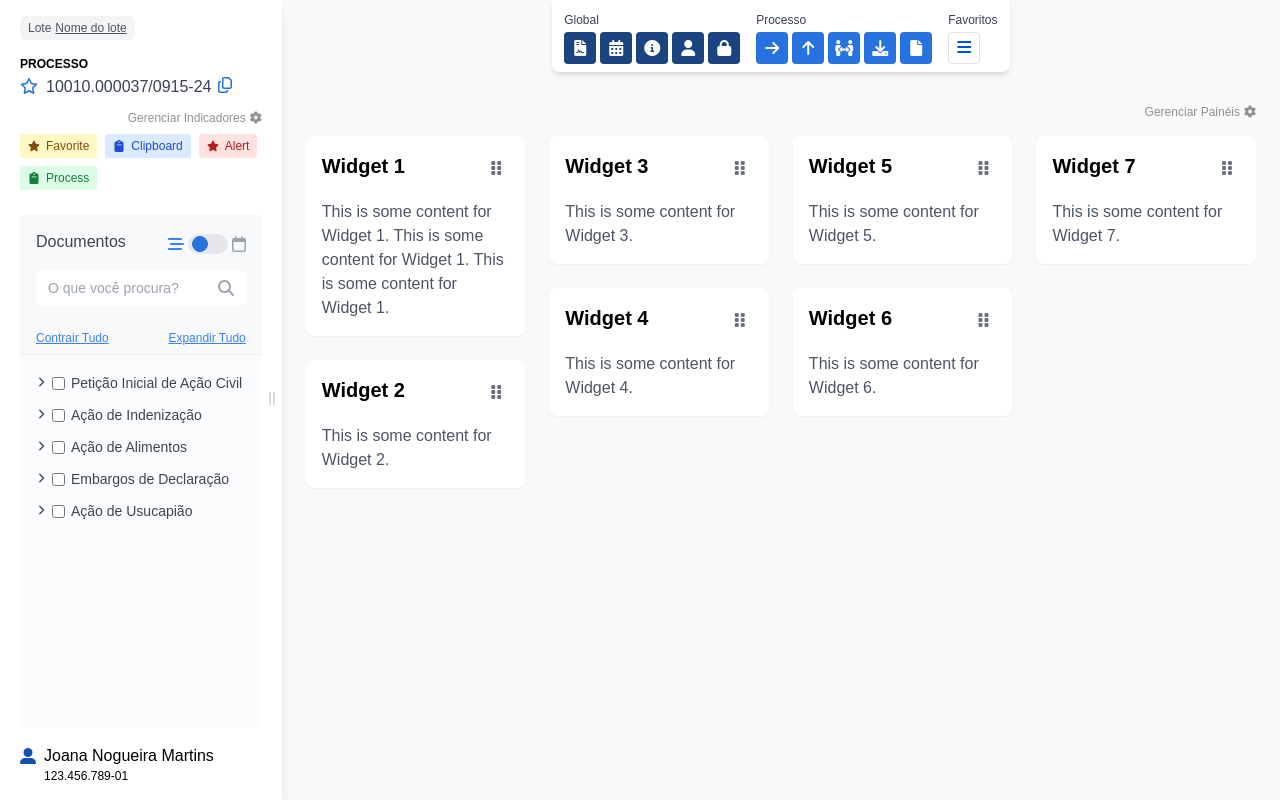
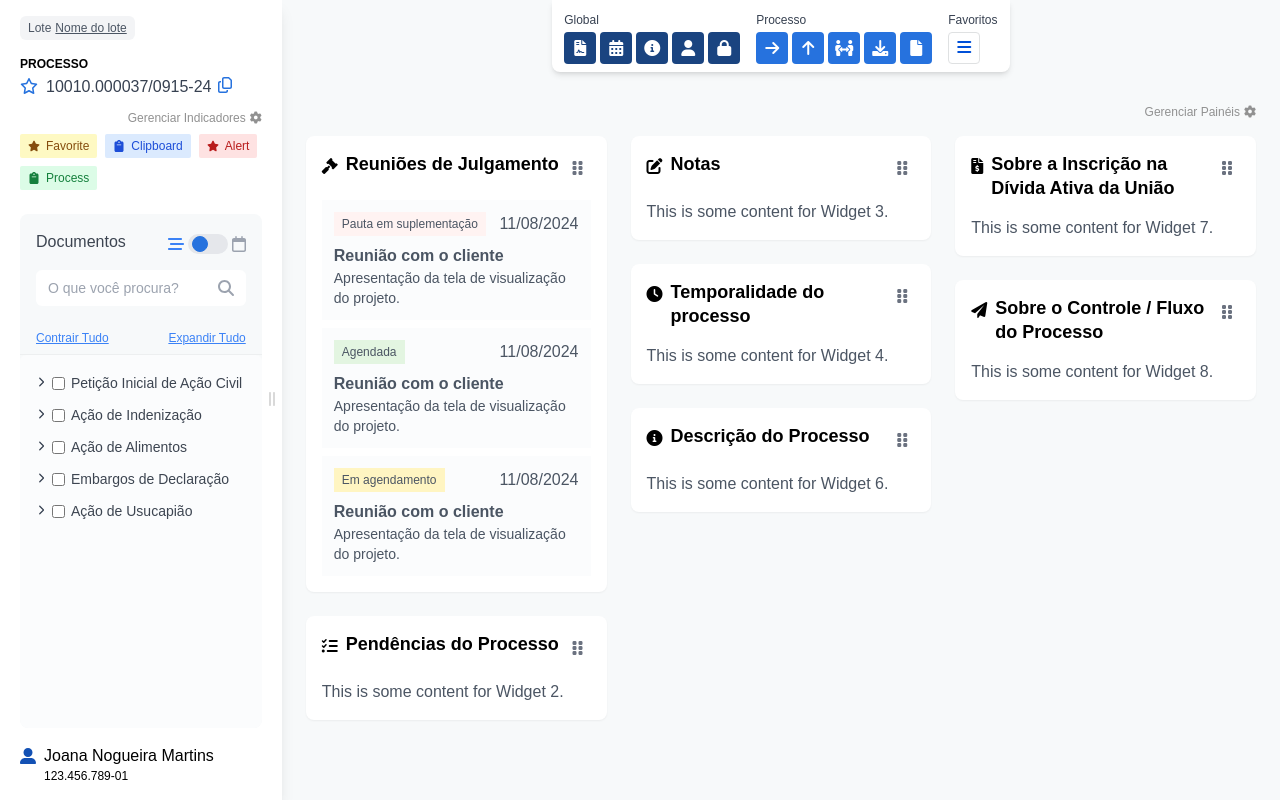
Before and after one commit to guilhermeteles/eprocesso, a React (Vite) app: page / in a window 1280 px wide. Built offline with nearby package versions, Linux system fonts and the light colour scheme.

Commit message:
paineis. primeiro painel

```diff
--- a/src/components/DashboardComponent.jsx
+++ b/src/components/DashboardComponent.jsx
@@ -5,23 +5,56 @@ const Dashboard = ({ selectedItems, setSelectedItems }) => {
   const [draggedOverItem, setDraggedOverItem] = useState(null);
 
   const cardsData = [
-    { id: 1, title: "Widget 1", content: "This is some content for Widget 1. This is some content for Widget 1. This is some content for Widget 1." },
-    { id: 2, title: "Widget 2", content: "This is some content for Widget 2." },
-    { id: 3, title: "Widget 3", content: "This is some content for Widget 3." },
-    { id: 4, title: "Widget 4", content: "This is some content for Widget 4." },
-    { id: 5, title: "Widget 5", content: "This is some content for Widget 5." },
-    { id: 6, title: "Widget 6", content: "This is some content for Widget 6." },
-    { id: 7, title: "Widget 7", content: "This is some content for Widget 7." },
-    { id: 8, title: "Widget 8", content: "This is some content for Widget 8." },
-    { id: 11, title: "Widget 9", content: "This is some content for Widget 1." },
-    { id: 12, title: "Widget 10", content: "This is some content for Widget 2." },
-    { id: 13, title: "Widget 11", content: "This is some content for Widget 3." },
-    { id: 14, title: "Widget 12", content: "This is some content for Widget 4." },
-    { id: 15, title: "Widget 13", content: "This is some content for Widget 5." },
-    { id: 16, title: "Widget 14", content: "This is some content for Widget 6." },
-    { id: 17, title: "Widget 15", content: "This is some content for Widget 7." },
-    { id: 18, title: "Widget 16", content: "This is some content for Widget 8." },
+    { id: 1, icon:'gavel', title: "Reuniões de Julgamento",
+      content: `
+      <div class="flex flex-col gap-2">
+      <div class="bg-[#FBFCFD] p-3">
+        <div class="flex justify-between">
+          <div class="text-xs bg-[#FFF3F2] px-2 py-1">Pauta em suplementação</div>
+          <div class="text-md">11/08/2024</div>
+        </div>
+        <div class="mt-2">
+          <div class="font-bold">Reunião com o cliente</div>
+          <div class="text-sm">Apresentação da tela de visualização do projeto.</div>
+        </div>
+      </div>
+      <div class="bg-[#FBFCFD] p-3">
+        <div class="flex justify-between">
+          <div class="text-xs bg-[#E3F5E1] px-2 py-1">Agendada</div>
+          <div class="text-md">11/08/2024</div>
+        </div>
+        <div class="mt-2">
+          <div class="font-bold">Reunião com o cliente</div>
+          <div class="text-sm">Apresentação da tela de visualização do projeto.</div>
+        </div>
+      </div>
+      <div class="bg-[#FBFCFD] p-3">
+        <div class="flex justify-between">
+          <div class="text-xs bg-[#FFF5C2] px-2 py-1">Em agendamento</div>
+          <div class="text-md">11/08/2024</div>
+        </div>
+        <div class="mt-2">
+          <div class="font-bold">Reunião com o cliente</div>
+          <div class="text-sm">Apresentação da tela de visualização do projeto.</div>
+        </div>
+      </div>
+      </div>
+      ` },
+    { id: 2, icon:'tasks', title: "Pendências do Processo", content: "This is some content for Widget 2." },
+    { id: 3, icon:'edit', title: "Notas", content: "This is some content for Widget 3." },
+    { id: 4, icon:'clock', title: "Temporalidade do processo", content: "This is some content for Widget 4." },
+    { id: 5, icon:'info-circle', title: "Descrição do Processo", content: "This is some content for Widget 6." },
+    { id: 6, icon:'file-invoice-dollar', title: "Sobre a Inscrição na Dívida Ativa da União", content: "This is some content for Widget 7." },
+    { id: 7, icon:'paper-plane', title: "Sobre o Controle / Fluxo do Processo", content: "This is some content for Widget 8." },
+    { id: 8, icon:'clipboard-check', title: "Sobre o Estado do Processo", content: "This is some content for Widget 1." },
+    { id: 9, icon:'eye', title: "Sobre o Interessado", content: "This is some content for Widget 2." },
+    { id: 10, icon:'balance-scale-right', title: "Sobre o Julgamento", content: "This is some content for Widget 3." },
+    { id: 11, icon:'list-alt', title: "Sobre o Pedido Existente no Processo", content: "This is some content for Widget 4." },
+    { id: 12, icon:'user-tie', title: "Sobre o Responsável", content: "This is some content for Widget 5." },
+    { id: 13, icon:'check-double', title: "Sobre o Trabalho com o Processo", content: "This is some content for Widget 6." },
+    { id: 14, icon:'search-dollar', title: "Sobre os Valores", content: "This is some content for Widget 7." },
   ];
+
 
   const handleDragStart = (e, index) => {
     setDraggedItem(index);
@@ -87,12 +120,17 @@ const Dashboard = ({ selectedItems, setSelectedItems }) => {
             >
               <div className="p-4">
                 <div className="flex justify-between items-start mb-4">
-                  <h2 className="text-xl font-semibold">{card.title}</h2>
+                  <div className='flex'>
+                  <i className={`fas fa-${card.icon} me-2 mt-1.5`}></i>
+                  <h2 className="text-lg leading-6 font-semibold">{card.title}</h2>
+                  </div>
+
+
                   <div className="cursor-move p-2 rounded-lg hover:bg-gray-100 flex items-center">
                     <i className="text-gray-500 fa-solid fa-grip-vertical"></i>
                   </div>
                 </div>
-                <p className="text-gray-600">{card.content}</p>
+                <p className="text-gray-600"><div dangerouslySetInnerHTML={{ __html: card.content }} /></p>
               </div>
             </div>
           ) : (
--- a/src/index.css
+++ b/src/index.css
@@ -22,6 +22,12 @@
 
   @screen xl {
     .masonry-layout {
+      column-count: 3;
+    }
+  }
+
+  @screen 2xl {
+    .masonry-layout {
       column-count: 4;
     }
   }
```
